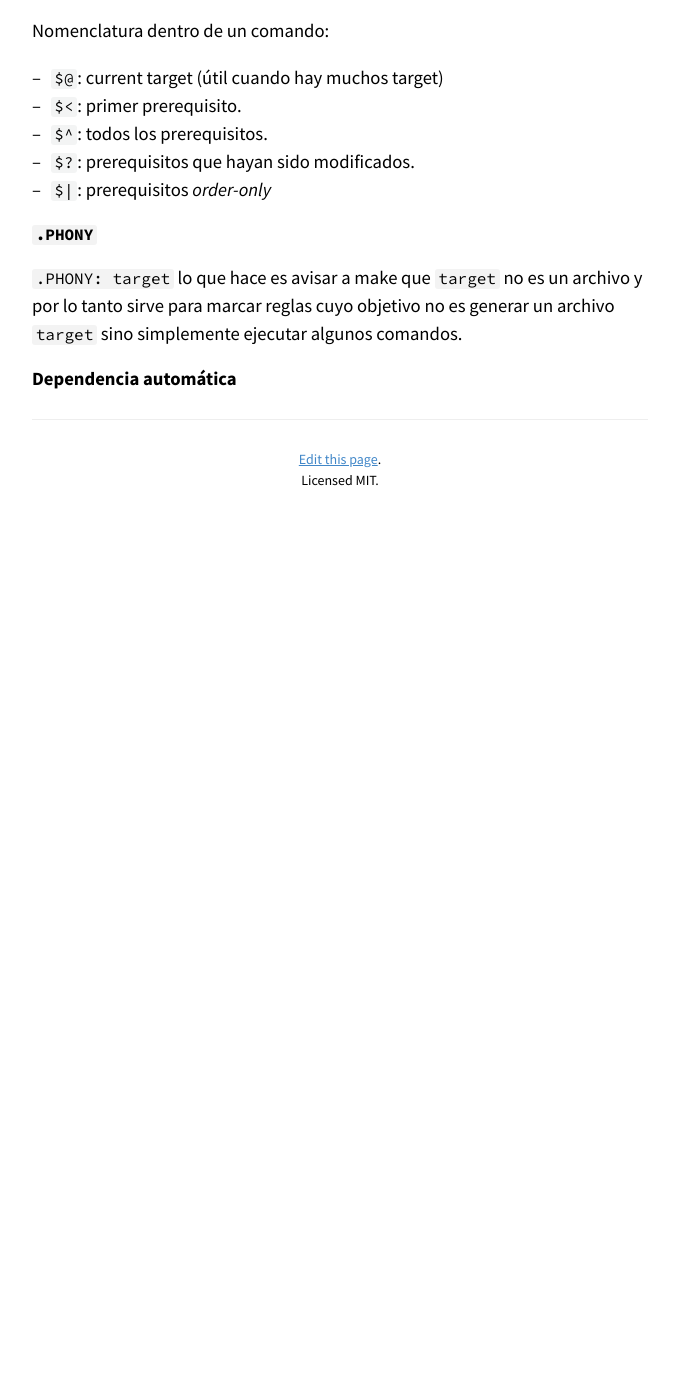
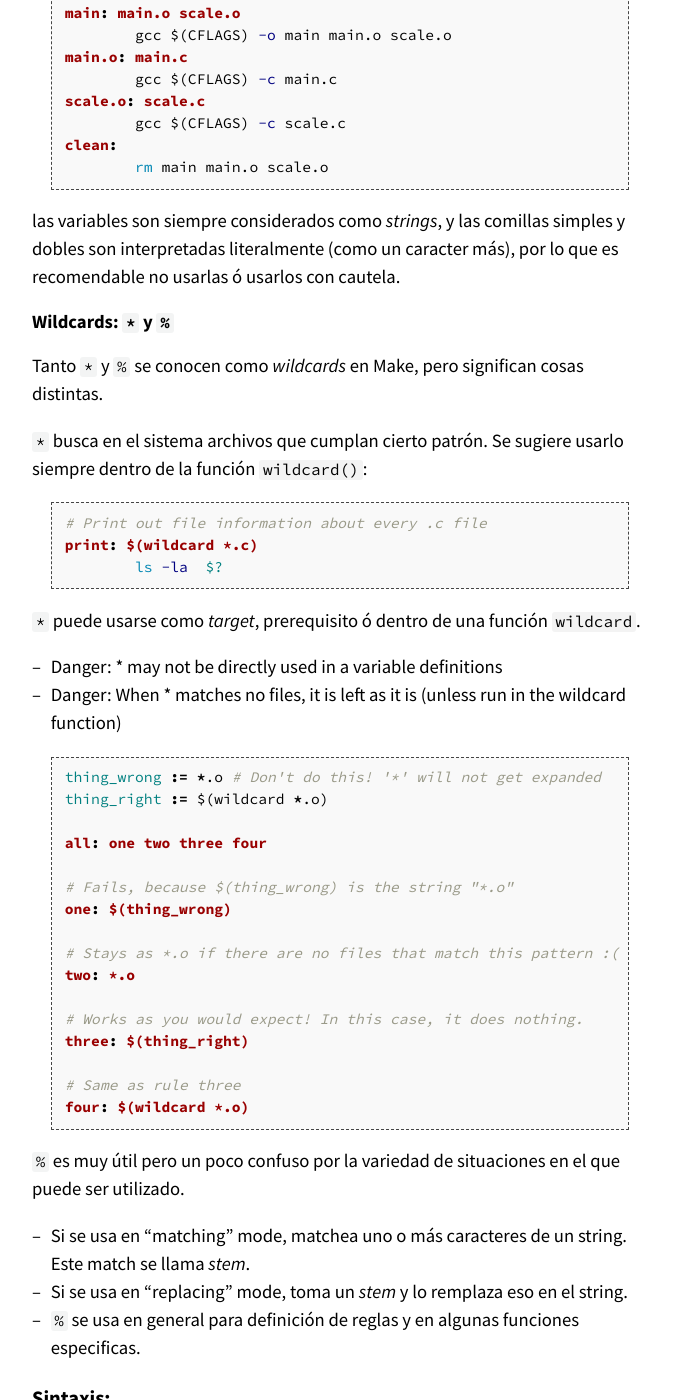
Before and after one commit to ramespada/sintaxis, a Jekyll site: the page built from _clases/make.md, in a window 1280 px wide and 1400 px high, scrolled down 4896 px. Shown: the whole window, without its empty margins (300-973 px from the left). Built offline with Jekyll 4.4.1, drawn with Linux system fonts in a browser that asks for light colours; before the commit the page ends 5425 px from its top, so only the background shows below that; some of the changed text lies outside the part shown.

Commit message:
algo más sobre makefiles

````diff
--- a/_clases/index.html
+++ b/_clases/index.html
@@ -15,7 +15,7 @@
         {% if lecture.ready %}
           <a href="{{ site.baseurl }}{{ lecture.url }}">{{ lecture.title }}</a>
         {% elsif lecture.noclass %}
-          {{ lecture.title }} [no class]
+         {%comment%} {{ lecture.title }} [fuera de programa] {%endcomment%}
         {% else %}
           {{ lecture.title }} [coming soon]
         {% endif %}
--- a/_clases/make.md
+++ b/_clases/make.md
@@ -19,7 +19,6 @@
 + reglas implicitas (sufijos)
 
 
-
 ## Reglas de dependencia
 
 Un makefile consiste en una serie de reglas con la siguiente estructura:
@@ -34,8 +33,7 @@
 Los comandos son lineas de ejecución con sintaxis de shell que generalmente involucra a los `prerequisitos` y suelen ser usadas para crear el `target`.
 
 
-
-### Ejemplo 1: "Hola Mundo!"
+### Ejemplo 1: "Hola mundo!"
 
 Creemos un `Makefile` con el siguiente contenido:
 ```make
@@ -56,6 +54,7 @@
 hola:
 	@echo "Hola mundo!"
 ```
+
 Si volvemos a ejecutarlo va a mostrar el mensaje "Hola mundo!" y va continuar haciendo lo mismo, siempre y cuando no exista el archivo `hola`. Veamos que ocurre si por ejemplo cremos un archivo `hola` y luego ejecutamos `make`:
 
 ```shell
@@ -92,6 +91,7 @@
 ```shell
 $ gcc -o main main.c scale.c
 ```
+
 ó alternativamente:
 ```shell
 $ gcc -c main.c
@@ -120,6 +120,18 @@
 
 Luego para compilar el programa solo necesitamos ejecutar `make`.
 
+### Cómo funciona `make`
+Analicemos con más detalle el ejemplo anterior.
+Cuando ejecutamos `make` este lee el Makefile y pasa lo siguiente:
+- va al *target* `main` (por default siempre busca el primero).
+- `main` tiene como prerequisito a `main.o` y `scale.o`. Entonces busca si hay existen los targets `main.o` y `scale.o`
+- va a al target `main.o` cuya dependencia es `main.c` y decide si lo ejecuta (Si `main.o` no existe, ó `main.c` es más nuevo que `main.o` lo ejecuta).
+- lo mismo que el punto anterior con el target `scale.o`
+- vuelve al target `main` y si las dependencias existen lo ejecuta.
+
+
+### `make clean`
+
 Es muy común que los `Makefiles` contangan una regla llamada `clean` que borre automaticamente todos los archivos intermedios creados en la compilación, de manera que si alguien quiere compilar en una computadora con otras características pueda realizar el procedimiento completo de compilación y no queden archivos remanentes que puedan generar errores.
 
 ```make
@@ -141,7 +153,28 @@
 main.c Makefile scale.c
 ```
 
-Por último, supongamos que queremos compilar el programa con algun flag en particular, por ejemplo `-g`, para esto podemos definir una variable antes de las reglas de la siguiente forma:
+### `make all`
+
+A veces queremos ejecutar varios *targets*, es por esto que es común encontrar el target `all` como primer *target* del Makefile:
+
+```make
+all: one two three
+
+one:
+	touch one
+two:
+	touch two
+three:
+	touch three
+
+clean:
+	rm -f one two three
+```
+como ya habiamos visto, el primer target que aparece en un Makefile es el que se ejecuta por default.
+
+### Variables
+
+Supongamos que queremos compilar el programa con algun flag en particular, por ejemplo `-g`, para esto podemos definir una variable antes de las reglas de la siguiente forma:
 ```make
 CFLAGS= -g
 main: main.o scale.o
@@ -153,6 +186,49 @@
 clean:
 	rm main main.o scale.o
 ```
+
+las variables son siempre considerados como *strings*, y las comillas simples y dobles son interpretadas literalmente (como un caracter más), por lo que es recomendable no usarlas ó usarlos con cautela.
+
+
+### Wildcards: `*`  y `%`
+
+Tanto `*` y `%` se conocen como *wildcards* en Make, pero significan cosas distintas.
+
+`*` busca en el sistema archivos que cumplan cierto patrón.  Se sugiere usarlo siempre dentro de la función `wildcard()`:
+
+```make
+# Print out file information about every .c file
+print: $(wildcard *.c)
+	ls -la  $?
+```
+
+`*` puede usarse como *target*, prerequisito ó dentro de una función `wildcard`.
+- Danger: * may not be directly used in a variable definitions
+- Danger: When * matches no files, it is left as it is (unless run in the wildcard function)
+
+```make
+thing_wrong := *.o # Don't do this! '*' will not get expanded
+thing_right := $(wildcard *.o)
+
+all: one two three four
+
+# Fails, because $(thing_wrong) is the string "*.o"
+one: $(thing_wrong)
+
+# Stays as *.o if there are no files that match this pattern :(
+two: *.o
+
+# Works as you would expect! In this case, it does nothing.
+three: $(thing_right)
+
+# Same as rule three
+four: $(wildcard *.o)
+```
+
+`%` es muy útil pero un poco confuso por la variedad de situaciones en el que puede ser utilizado.
+- Si se usa en "matching" mode, matchea uno o más caracteres de un string. Este match se llama *stem*.
+- Si se usa en "replacing" mode, toma un *stem* y lo remplaza eso en el string.
+- `%` se usa en general para definición de reglas y en algunas funciones especificas.
 
 
 ## Sintaxis:
````
Also changed, not shown: _clases/assembly_x86.md (+1 -0 lines), _clases/git.md (+27 -27 lines).
